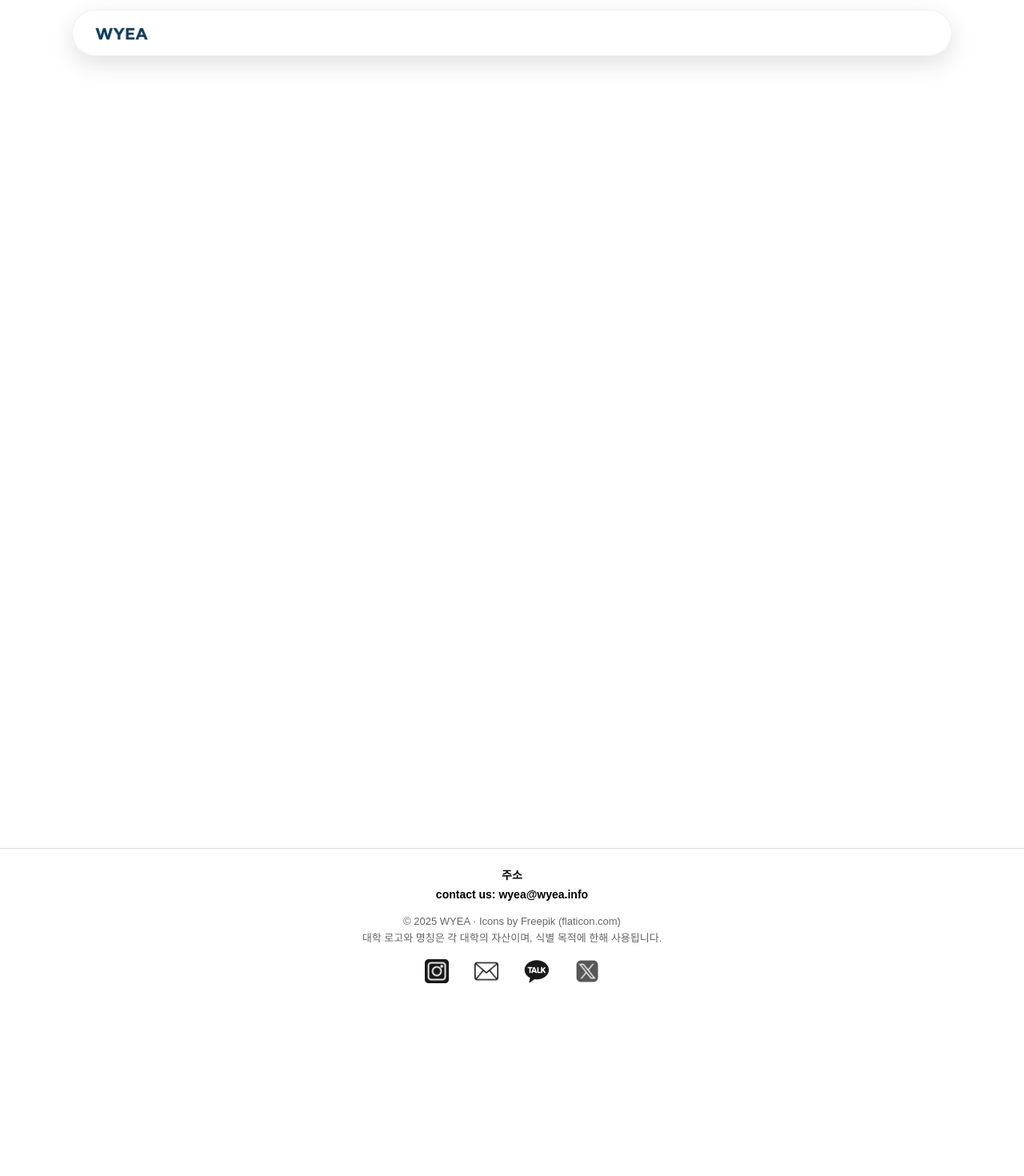
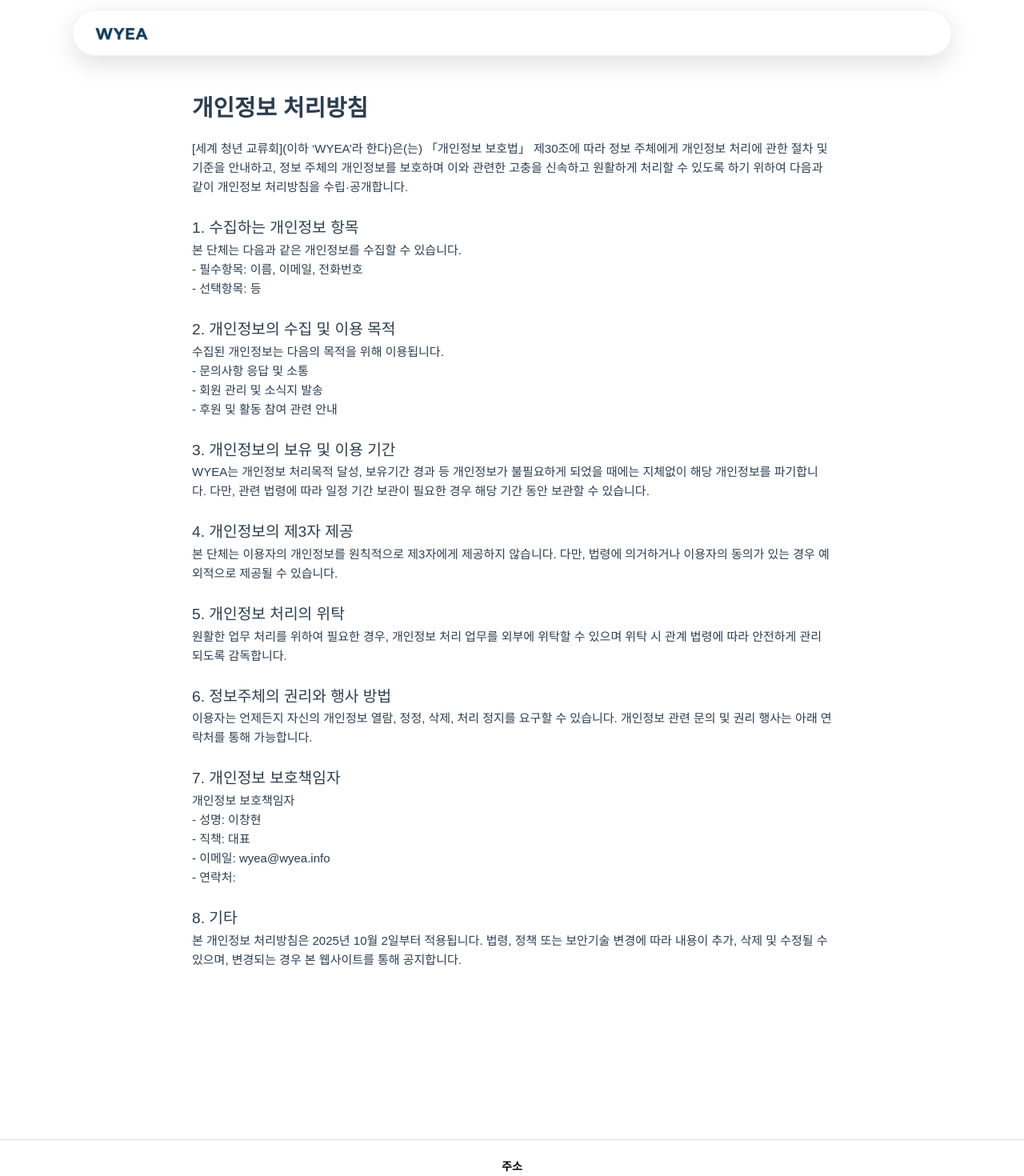
Before and after one commit to wooju8303/WYEA-frontend, a Vue app: page /personalinformationprocessingpolicy in a window 1280 px wide. Shown: the top 1470 px of the page at 80% size. Before the commit the page ends 1256 px from the top, so only its background shows below. Built offline with nearby package versions, Linux system fonts and the light colour scheme; what quasar would draw is missing.

Commit message:
개인정보 처리방침 추가

```diff
--- a/src/router/index.js
+++ b/src/router/index.js
@@ -21,6 +21,12 @@ const routerInstance = createRouter({
       path: '/financialreport',
       name: 'financialreport',
       component: () => import('../views/FinancialReport.vue'),
+      meta: {bg: '#ffffff'}
+    },
+    {
+      path: '/personalinformationprocessingpolicy',
+      name: 'personalinformationprocessingpolicy',
+      component: () => import('../views/PersonalInformationProcessingPolicy.vue'),
       meta: {bg: '#ffffff'}
     },
     {
--- /dev/null
+++ b/src/views/PersonalInformationProcessingPolicy.vue
@@ -0,0 +1,86 @@
+<script setup lang="ts">
+
+</script>
+
+<template>
+  <section class="privacy-policy">
+    <h1>개인정보 처리방침</h1>
+    <p>
+      [세계 청년 교류회](이하 ‘WYEA’라 한다)은(는) 「개인정보 보호법」 제30조에 따라 정보 주체에게 개인정보 처리에 관한 절차 및 기준을 안내하고,
+      정보 주체의 개인정보를 보호하며 이와 관련한 고충을 신속하고 원활하게 처리할 수 있도록 하기 위하여 다음과 같이 개인정보 처리방침을 수립·공개합니다.
+    </p>
+
+    <h2>1. 수집하는 개인정보 항목</h2>
+    <p>
+      본 단체는 다음과 같은 개인정보를 수집할 수 있습니다.<br />
+      - 필수항목: 이름, 이메일, 전화번호<br />
+      - 선택항목: 등
+    </p>
+
+    <h2>2. 개인정보의 수집 및 이용 목적</h2>
+    <p>
+      수집된 개인정보는 다음의 목적을 위해 이용됩니다.<br />
+      - 문의사항 응답 및 소통<br />
+      - 회원 관리 및 소식지 발송<br />
+      - 후원 및 활동 참여 관련 안내
+    </p>
+
+    <h2>3. 개인정보의 보유 및 이용 기간</h2>
+    <p>
+      WYEA는 개인정보 처리목적 달성, 보유기간 경과 등 개인정보가 불필요하게 되었을 때에는 지체없이 해당 개인정보를 파기합니다.
+      다만, 관련 법령에 따라 일정 기간 보관이 필요한 경우 해당 기간 동안 보관할 수 있습니다.
+    </p>
+
+    <h2>4. 개인정보의 제3자 제공</h2>
+    <p>
+      본 단체는 이용자의 개인정보를 원칙적으로 제3자에게 제공하지 않습니다.
+      다만, 법령에 의거하거나 이용자의 동의가 있는 경우 예외적으로 제공될 수 있습니다.
+    </p>
+
+    <h2>5. 개인정보 처리의 위탁</h2>
+    <p>
+      원활한 업무 처리를 위하여 필요한 경우, 개인정보 처리 업무를 외부에 위탁할 수 있으며
+      위탁 시 관계 법령에 따라 안전하게 관리되도록 감독합니다.
+    </p>
+
+    <h2>6. 정보주체의 권리와 행사 방법</h2>
+    <p>
+      이용자는 언제든지 자신의 개인정보 열람, 정정, 삭제, 처리 정지를 요구할 수 있습니다.
+      개인정보 관련 문의 및 권리 행사는 아래 연락처를 통해 가능합니다.
+    </p>
+
+    <h2>7. 개인정보 보호책임자</h2>
+    <p>개인정보 보호책임자</p>
+    <p>
+      - 성명: 이창현<br />
+      - 직책: 대표<br />
+      - 이메일: wyea@wyea.info<br />
+      - 연락처:
+    </p>
+
+    <h2>8. 기타</h2>
+    <p>
+      본 개인정보 처리방침은 2025년 10월 2일부터 적용됩니다.
+      법령, 정책 또는 보안기술 변경에 따라 내용이 추가, 삭제 및 수정될 수 있으며,
+      변경되는 경우 본 웹사이트를 통해 공지합니다.
+    </p>
+  </section>
+</template>
+
+<style scoped>
+.privacy-policy {
+  max-width: 800px;
+  margin: 7rem auto;
+  line-height: 1.6;
+}
+.privacy-policy h1 {
+  font-size: 1.8rem;
+  margin-bottom: 1rem;
+  font-weight: 700;
+}
+.privacy-policy h2 {
+  margin-top: 1.5rem;
+  font-size: 1.2rem;
+  font-weight: 500;
+}
+</style>
```
